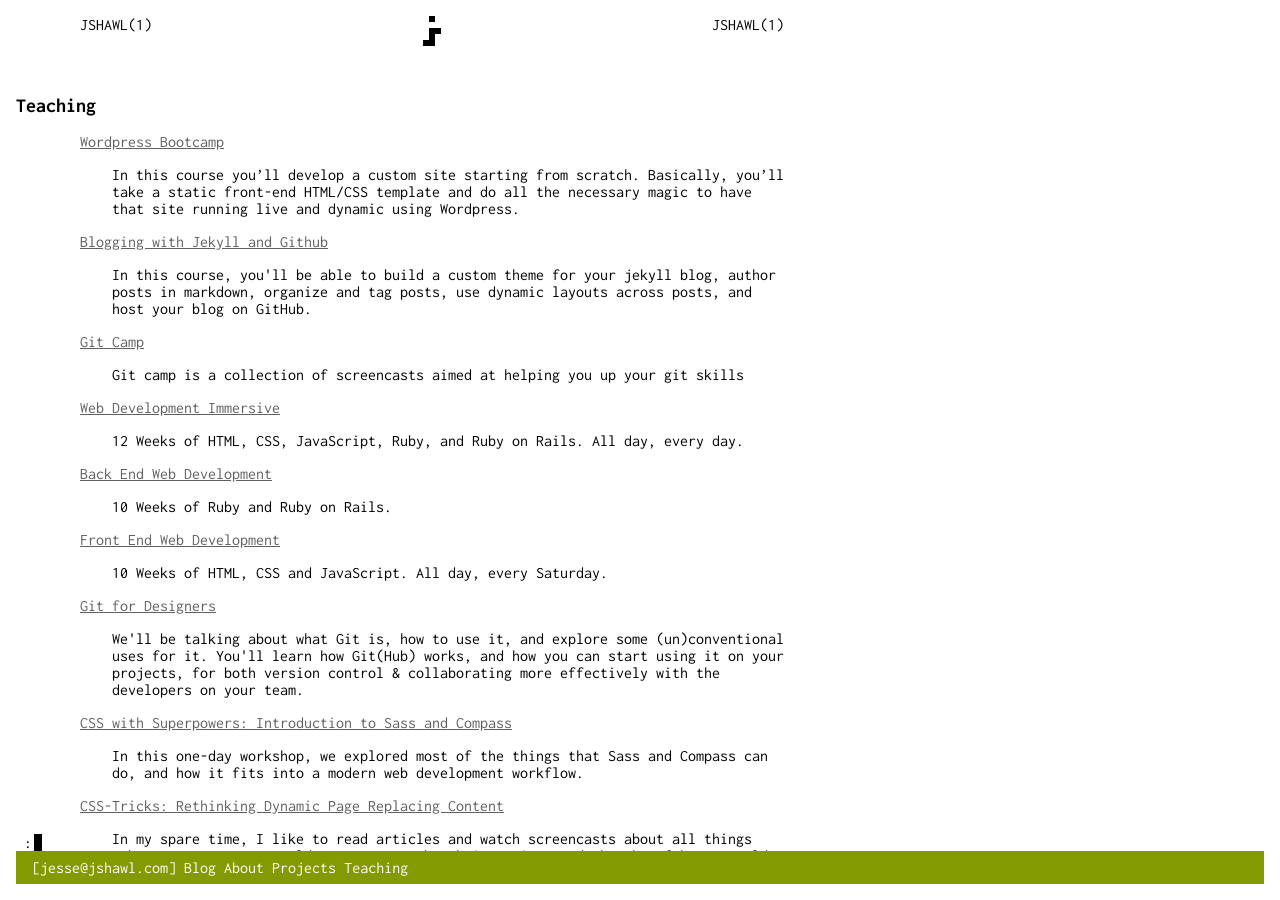
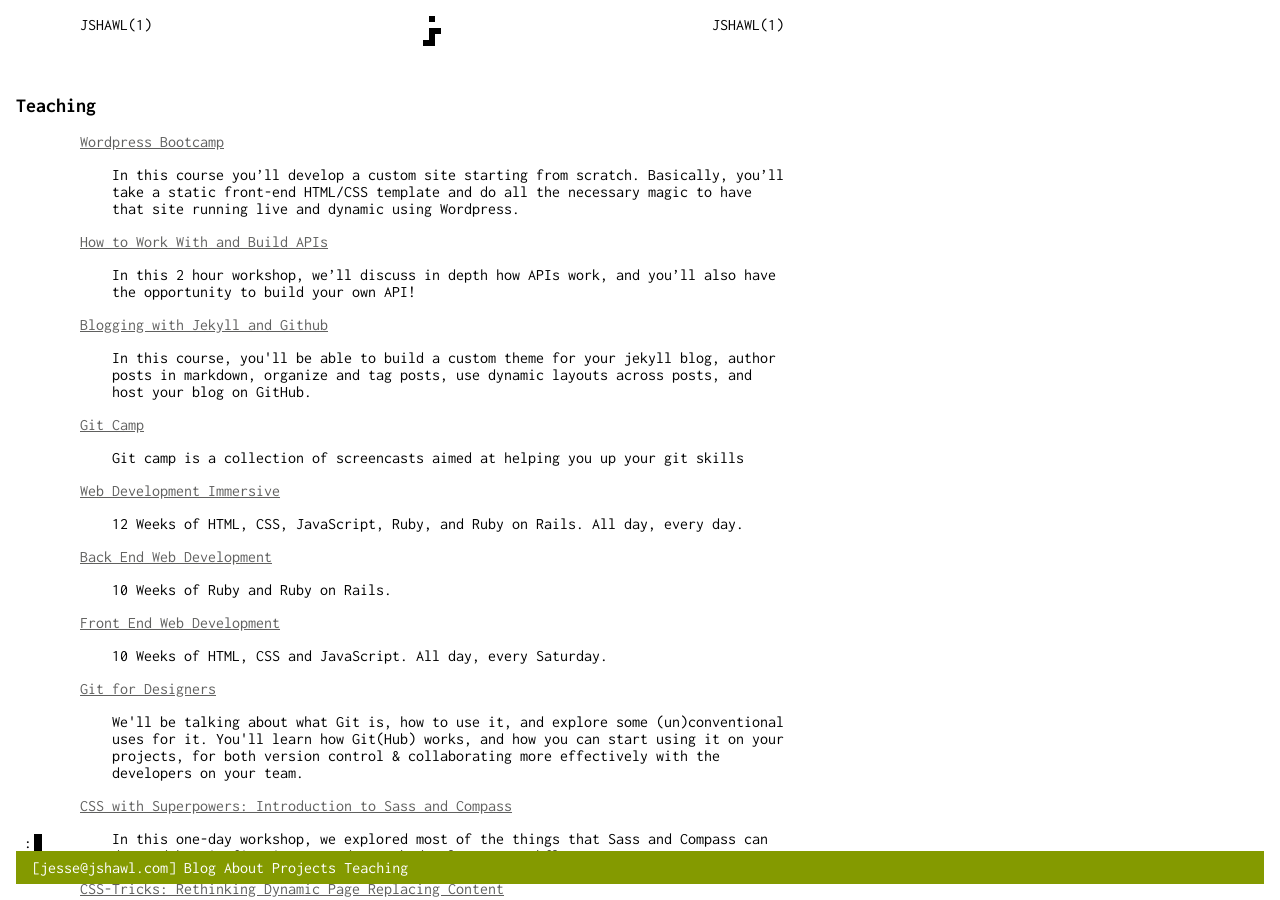
Before and after one commit to jshawl/jesse.sh, a Jekyll site: the page built from _teaches/index.html, in a window 1280 px wide and 900 px high. Built offline with Jekyll 4.4.1, drawn with Linux system fonts in a browser that asks for light colours; comment, search, counter and statistics services are not loaded.

Commit message:
add api class

```diff
--- a/_teaches/index.html
+++ b/_teaches/index.html
@@ -6,6 +6,9 @@ events:
   - title: Wordpress Bootcamp
     description: <p>In this course you’ll develop a custom site starting from scratch. Basically, you’ll take a static front-end HTML/CSS template and do all the necessary magic to have that site running live and dynamic using Wordpress.</p>
     url: 'https://generalassemb.ly/education/build-a-website-with-wordpress-2-day-bootcamp-e960cb50-d67a-435e-937c-f0966c95661f'
+  - title: How to Work With and Build APIs
+    description: <p>In this 2 hour workshop, we’ll discuss in depth how APIs work, and you’ll also have the opportunity to build your own API!</p>
+    url: 'https://generalassemb.ly/education/how-to-work-with-and-build-apis'
   - title: Blogging with Jekyll and Github
     description: <p>In this course, you'll be able to build a custom theme for your jekyll blog, author posts in markdown, organize and tag posts, use dynamic layouts across posts, and host your blog on GitHub.
     url: 'https://generalassemb.ly/education/blogging-with-jekyll-and-github/washington-dc/9971'
```
